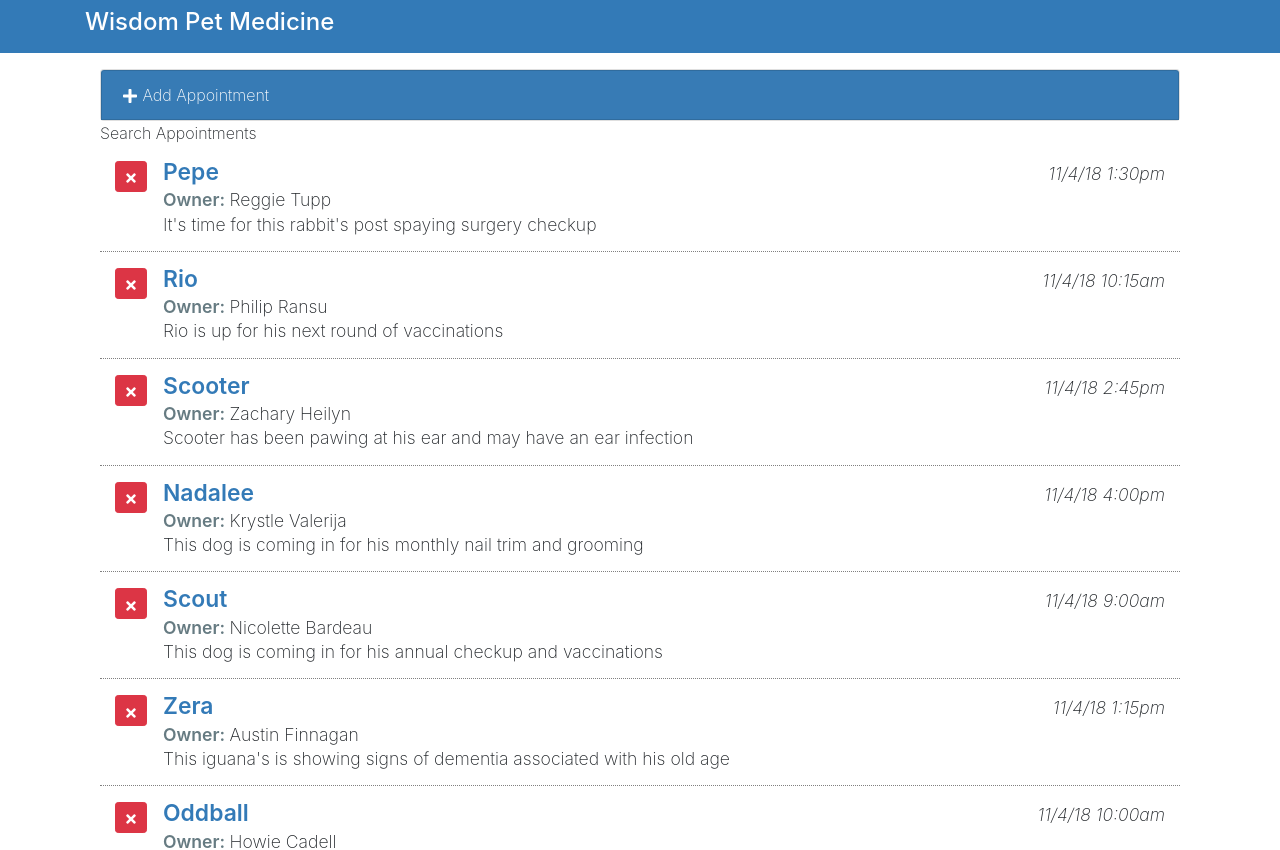
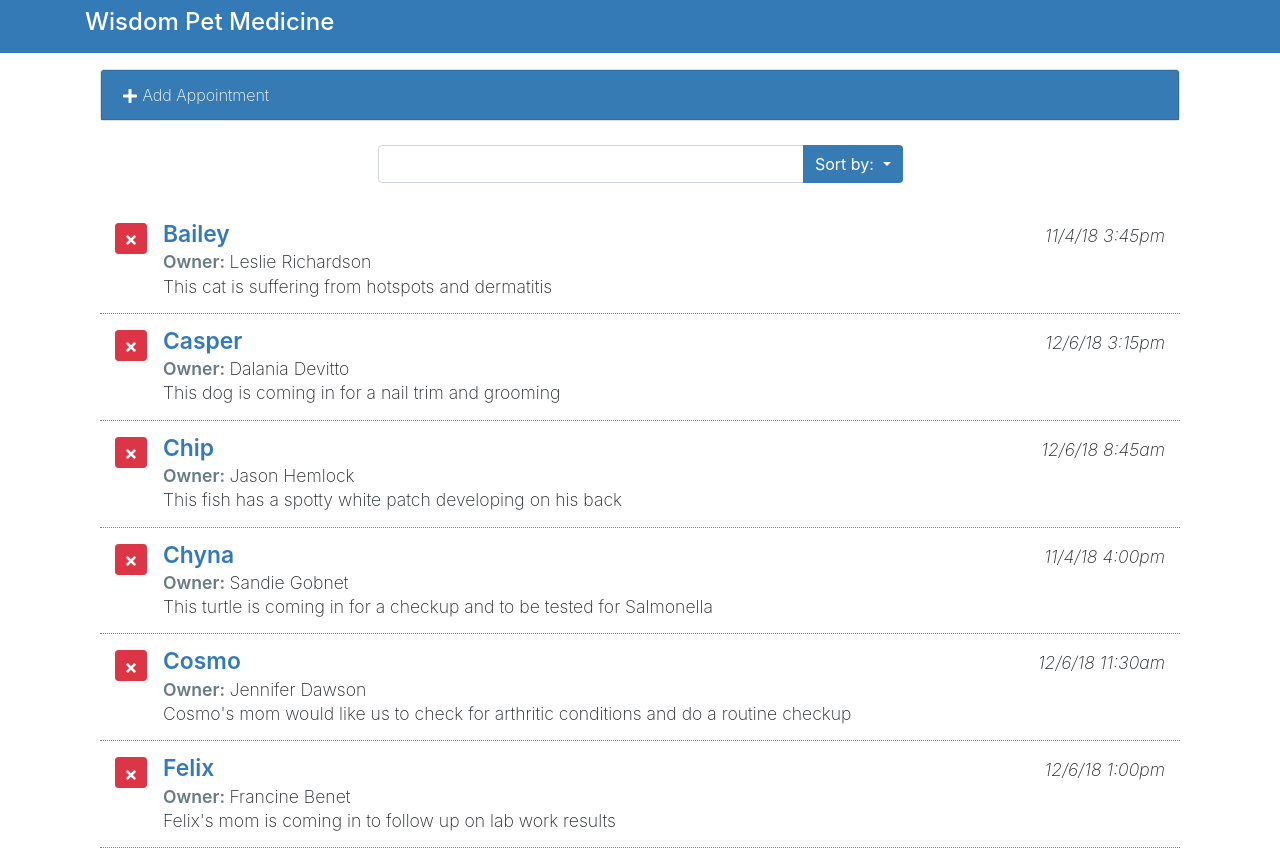
Before and after one commit to jazairi/react-interface, a React (Create React App) app: page / in a window 1280 px wide. Shown: the top 850 px of the page. Built offline with nearby package versions, Linux system fonts and the light colour scheme.

Commit message:
Add sorting functionality

```diff
--- a/src/components/App.js
+++ b/src/components/App.js
@@ -13,16 +13,27 @@
     this.state = {
       myAppointments: [],
       formDisplay: false,
+      lastIndex: 0,
+      orderBy: 'petName',
+      orderDir: 'asc',
       lastIndex: 0
     };
     this.deleteAppointment = this.deleteAppointment.bind(this);
     this.toggleForm = this.toggleForm.bind(this);
     this.addAppointment = this.addAppointment.bind(this);
+    this.changeOrder = this.changeOrder.bind(this);
   }
 
   toggleForm() {
     this.setState({
       formDisplay: !this.state.formDisplay
+    });
+  }
+
+  changeOrder(order, dir) {
+    this.setState({
+      orderBy: order,
+      orderDir: dir
     });
   }
 
@@ -62,6 +73,25 @@
   }
 
   render() {
+    let order;
+    let filteredApts = this.state.myAppointments;
+    if (this.state.orderDir === 'asc') {
+      order = 1;
+    } else {
+      order = -1;
+    }
+
+    filteredApts.sort((a, b) => {
+      if (
+        a[this.state.orderBy].toLowerCase() <
+        b[this.state.orderBy].toLowerCase()
+      ) {
+        return -1 * order;
+      } else {
+        return 1 * order;
+      }
+    });
+
     return (
       <main className="page bg-white" id="petratings">
         <div className="container">
@@ -73,9 +103,13 @@
                   toggleForm={this.toggleForm}
                   addAppointment={this.addAppointment}
                 />
-                <SearchAppointments />
+                <SearchAppointments
+                  orderBy={this.state.orderBy}
+                  orderDir={this.state.orderDir}
+                  changeOrder={this.changeOrder}
+                />
                 <ListAppointments
-                  appointments={this.state.myAppointments}
+                  appointments={filteredApts}
                   deleteAppointment={this.deleteAppointment}
                 />
               </div>
--- a/src/components/SearchAppointments.js
+++ b/src/components/SearchAppointments.js
@@ -2,7 +2,95 @@
 
 class SearchAppointments extends Component {
   render() {
-    return <div>Search Appointments</div>;
+    return (
+      <div className="search-appointments row justify-content-center my-4">
+        <div className="col-md-6">
+          <div className="input-group">
+            <input
+              id="SearchApts"
+              type="text"
+              className="form-control"
+              aria-label="Search Appointments"
+            />
+            <div className="input-group-append">
+              <button
+                type="button"
+                className="btn btn-primary dropdown-toggle"
+                data-toggle="dropdown"
+                aria-haspopup="true"
+                aria-expanded="false"
+              >
+                Sort by: <span className="caret" />
+              </button>
+
+              <div className="sort-menu dropdown-menu dropdown-menu-right">
+                <button
+                  className={
+                    'sort-by dropdown-item ' +
+                    (this.props.orderBy === 'petName' ? 'active' : '')
+                  }
+                  onClick={(e) =>
+                    this.props.changeOrder('petName', this.props.orderDir)
+                  }
+                  href="#"
+                >
+                  Pet Name
+                </button>
+                <button
+                  className={
+                    'sort-by dropdown-item ' +
+                    (this.props.orderBy === 'aptDate' ? 'active' : '')
+                  }
+                  onClick={(e) =>
+                    this.props.changeOrder('aptDate', this.props.orderDir)
+                  }
+                  href="#"
+                >
+                  Date
+                </button>
+                <button
+                  className={
+                    'sort-by dropdown-item ' +
+                    (this.props.orderBy === 'ownerName' ? 'active' : '')
+                  }
+                  onClick={(e) =>
+                    this.props.changeOrder('ownerName', this.props.orderDir)
+                  }
+                  href="#"
+                >
+                  Owner
+                </button>
+                <div role="separator" className="dropdown-divider" />
+                <button
+                  className={
+                    'sort-by dropdown-item ' +
+                    (this.props.orderDir === 'asc' ? 'active' : '')
+                  }
+                  onClick={(e) =>
+                    this.props.changeOrder(this.props.orderBy, 'asc')
+                  }
+                  href="#"
+                >
+                  Asc
+                </button>
+                <button
+                  className={
+                    'sort-by dropdown-item ' +
+                    (this.props.orderDir === 'desc' ? 'active' : '')
+                  }
+                  onClick={(e) =>
+                    this.props.changeOrder(this.props.orderBy, 'desc')
+                  }
+                  href="#"
+                >
+                  Desc
+                </button>
+              </div>
+            </div>
+          </div>
+        </div>
+      </div>
+    );
   }
 }
 
```
